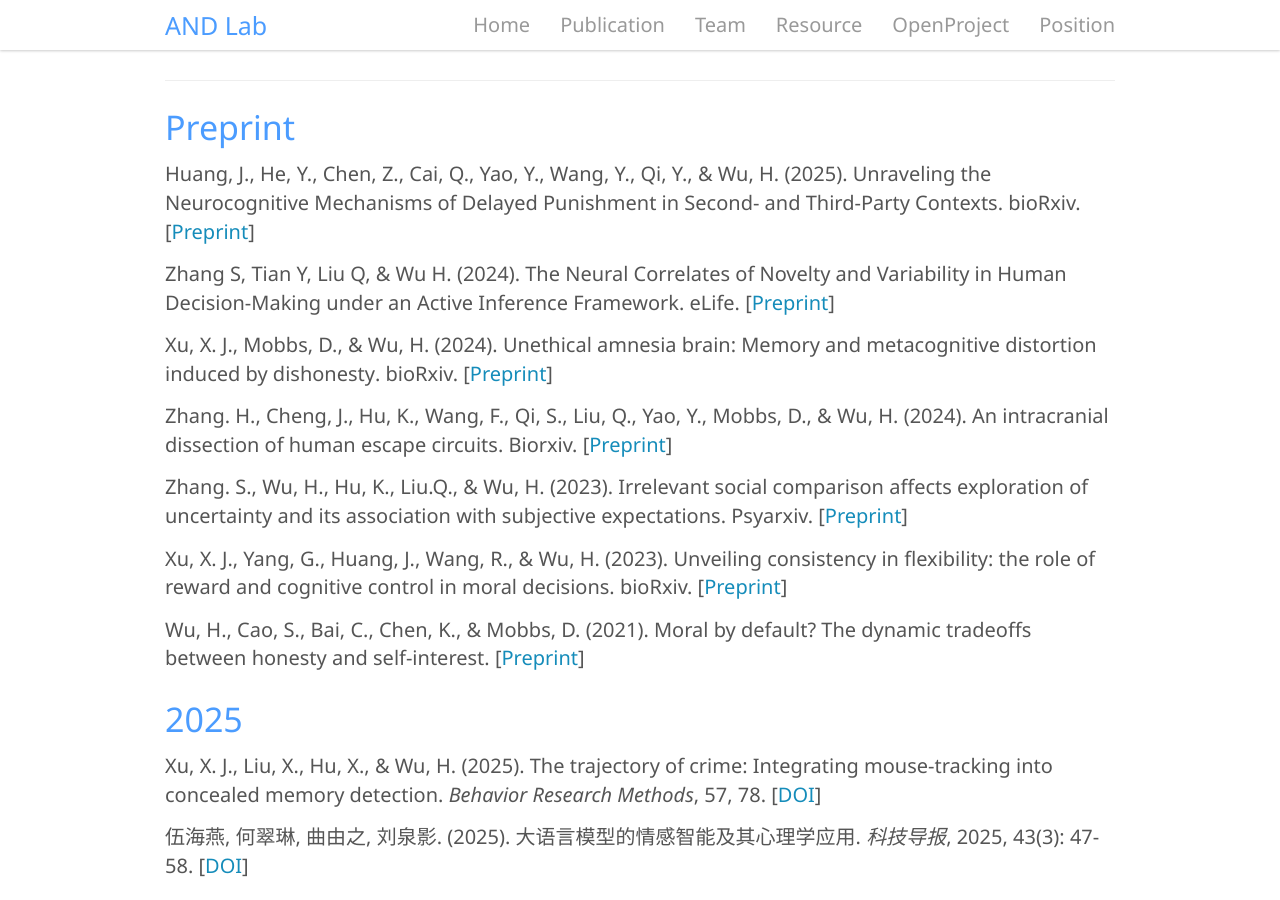
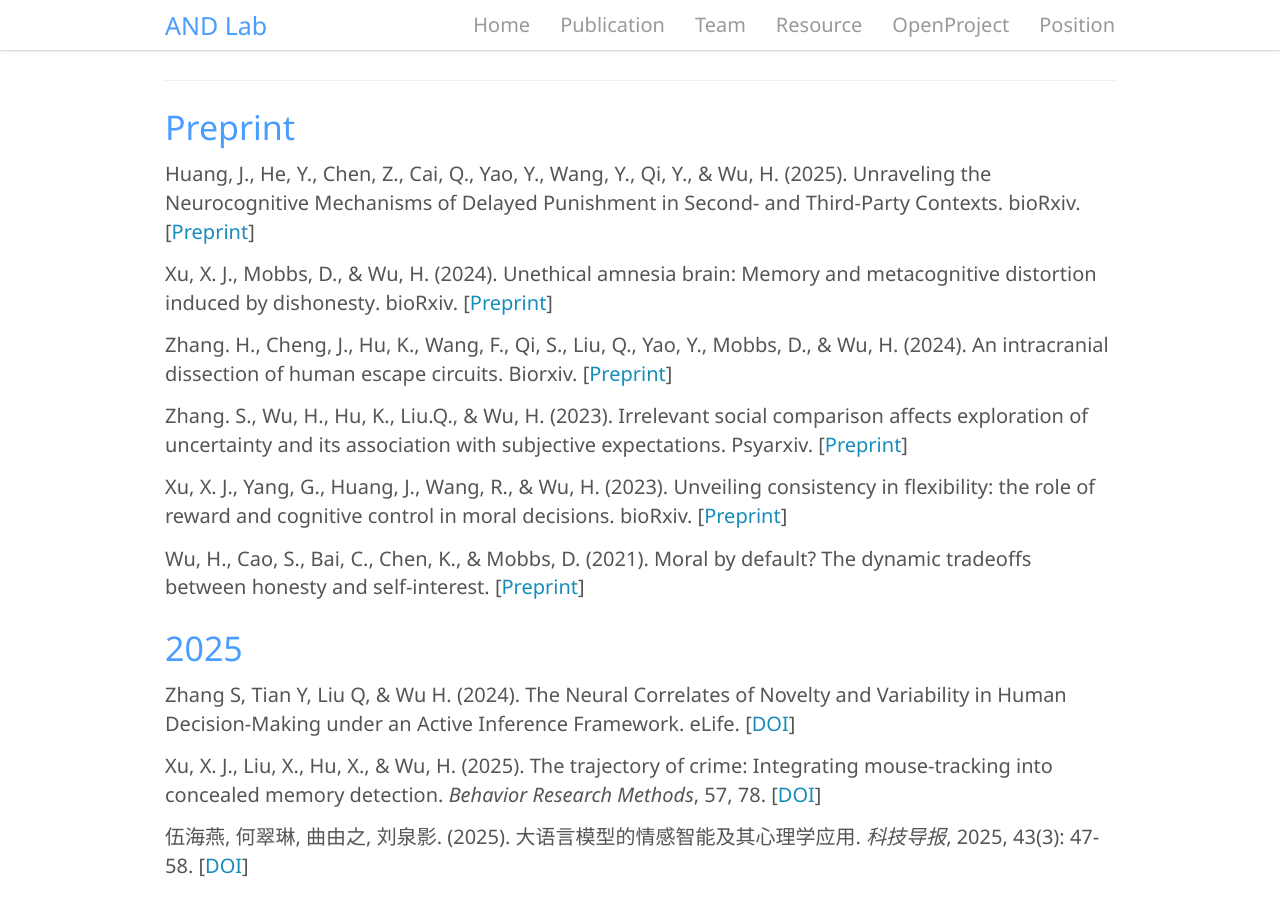
Before and after one commit to andlab-um/lab-website, a Jekyll site: the page built from _pages/publication.md, in a window 1280 px wide and 900 px high, scrolled down 211 px. Built offline with Jekyll 4.4.1, drawn with Linux system fonts in a browser that asks for light colours; nearby versions of some CDN libraries; part of the change alters nothing that is shown.

Commit message:
Update publication.md

```diff
--- a/_pages/publication.md
+++ b/_pages/publication.md
@@ -15,9 +15,8 @@ permalink: /publication
 ---
 
 ### Preprint
+
 Huang, J., He, Y., Chen, Z., Cai, Q., Yao, Y., Wang, Y., Qi, Y., & Wu, H. (2025). **Unraveling the Neurocognitive Mechanisms of Delayed Punishment in Second- and Third-Party Contexts**. bioRxiv. [[Preprint](https://www.biorxiv.org/content/10.1101/2025.02.25.640024v1){:target="_blank"}]
-
-Zhang S, Tian Y, Liu Q, & Wu H. (2024). **The Neural Correlates of Novelty and Variability in Human Decision-Making under an Active Inference Framework**. eLife. [[Preprint](https://doi.org/10.7554/eLife.92892.3){:target="_blank"}]
 
 Xu, X. J., Mobbs, D., & Wu, H. (2024). **Unethical amnesia brain: Memory and metacognitive distortion induced by dishonesty**. bioRxiv. [[Preprint](https://www.biorxiv.org/content/10.1101/2024.03.03.583239v1){:target="_blank"}]
 
@@ -31,6 +30,8 @@ Wu, H., Cao, S., Bai, C., Chen, K., & Mobbs, D. (2021). **Moral by default? The
 
 ### 2025
 
+Zhang S, Tian Y, Liu Q, & Wu H. (2024). **The Neural Correlates of Novelty and Variability in Human Decision-Making under an Active Inference Framework**. eLife. [[DOI](https://doi.org/10.7554/eLife.92892.4){:target="_blank"}]
+
 Xu, X. J., Liu, X., Hu, X., & Wu, H. (2025). **The trajectory of crime: Integrating mouse-tracking into concealed memory detection**. *Behavior Research Methods*, 57, 78. [[DOI](https://doi.org/10.3758/s13428-024-02594-y){:target="_blank"}]
 
 伍海燕, 何翠琳, 曲由之, 刘泉影. (2025). **大语言模型的情感智能及其心理学应用**. *科技导报*, 2025, 43(3): 47-58. [[DOI](http://www.kjdb.org/CN/10.3981/j.issn.1000-7857.2023.09.01352){:target="_blank"}]
@@ -38,7 +39,6 @@ Xu, X. J., Liu, X., Hu, X., & Wu, H. (2025). **The trajectory of crime: Integrat
 ---
 
 ### 2024
-
 
 Tian, Y., Huang, Q., Liu, X., Zhang, J., Ye, Y., & Wu, H. (2024). **Unraveling the Intricacies of Curiosity: A Comprehensive Study of Its Measures in the Chinese Context**. *PsyCH Journal*.  [[DOI](https://doi.org/10.1002/pchj.813){:target="_blank"}] [[Questionnaire](../assets/files/Questionnaires.docx){:target="_blank"}]
 
```
